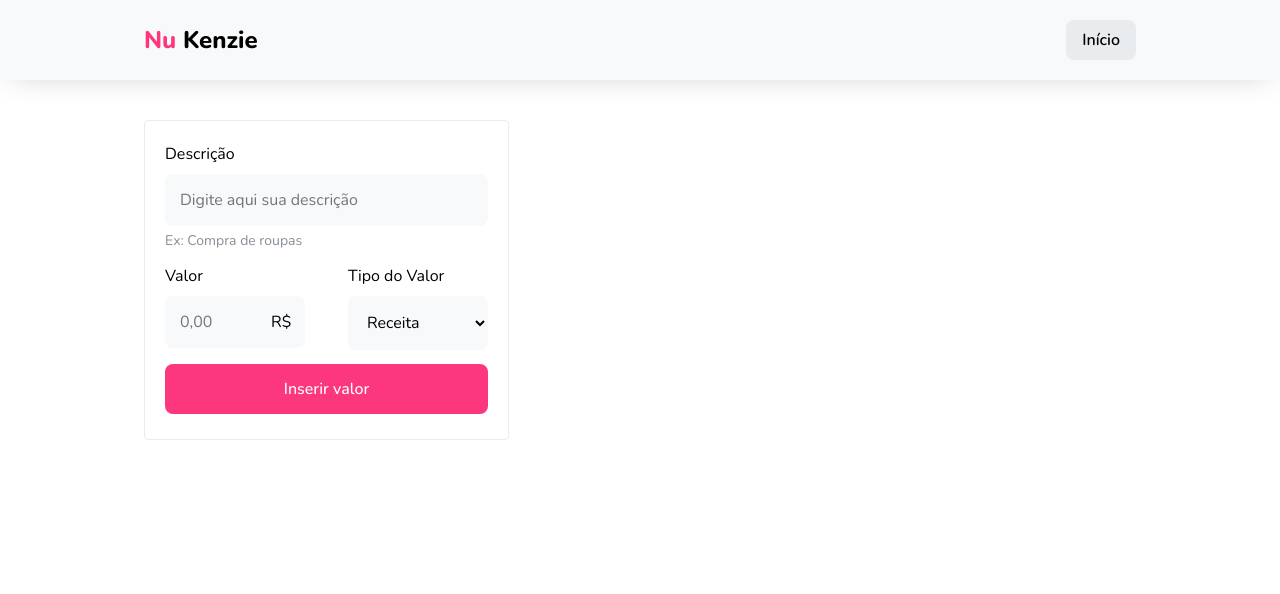
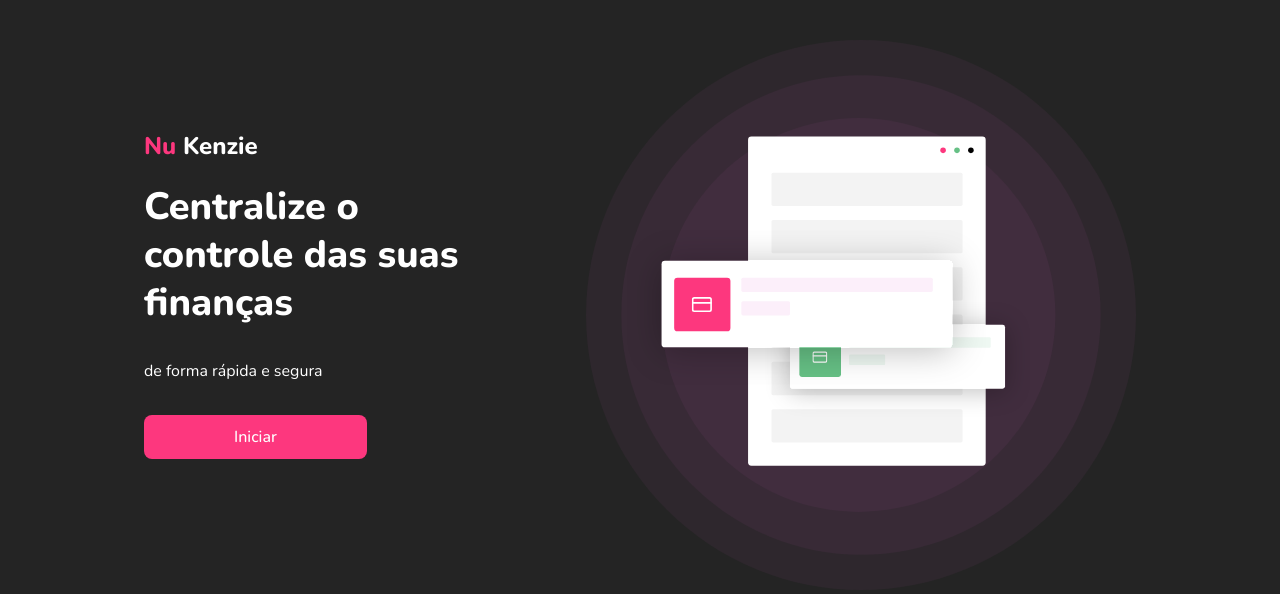
Before and after one commit to Kenzie-Academy-Brasil-Developers/nu-kenzie-react-app, a React (Vite) app in the folder nu-kenzie/: page / in a window 1280 px wide. Shown: the top 594 px of the page. Built offline with nearby package versions, Linux system fonts and the light colour scheme.

Commit message:
feat: conditional render

```diff
--- a/nu-kenzie/src/App.jsx
+++ b/nu-kenzie/src/App.jsx
@@ -6,21 +6,29 @@ import { Figure } from './components/Opening Page/Figure/figure'
 import { Section } from './components/Opening Page/Section/section'
 
 function App() {
+  const [page, setPage] = useState(true)
 
+  function openingPage () {
+    setPage(false)
+  }
+
+  function homePage () {
+    setPage(true)
+  }
 
   return (
+    page ?
+    (<div className="container App">
+      <Section openingPage={openingPage}/>
+      <Figure/>
+    </div>) :
 
-    // <div className="container App">
-    //   <Section/>
-    //   <Figure/>
-    // </div>
-
-    <>
-      <Header/>
+    (<div className='bg-white'>
+      <Header homePage={homePage}/>
       <div className='container'>
         <Form/>
       </div>
-    </>
+    </div>)
 
   )
 }
--- a/nu-kenzie/src/components/Home Page/Form/form.jsx
+++ b/nu-kenzie/src/components/Home Page/Form/form.jsx
@@ -9,7 +9,7 @@ export function Form () {
             <div>
                 <div>
                     <label htmlFor="value">Valor</label>
-                    <input type="text" id='value' name='value' placeholder='0,00'/>
+                    <input type="text" id='value' name='value' placeholder='0.00'/>
                     <label htmlFor="value" className='value-label'>R$</label>
                 </div>
 
--- a/nu-kenzie/src/components/Home Page/Header/header.css
+++ b/nu-kenzie/src/components/Home Page/Header/header.css
@@ -1,3 +1,8 @@
+.bg-white{
+    background-color: #ffffff;
+    height: 100vh;
+}
+
 .header{
     background-color: var(--grey4);
     box-shadow: 0px 4px 32px -12px rgba(0, 0, 0, 0.25);
--- a/nu-kenzie/src/components/Home Page/Header/header.jsx
+++ b/nu-kenzie/src/components/Home Page/Header/header.jsx
@@ -1,11 +1,11 @@
 import './header.css'
 
-export function Header () {
+export function Header ({homePage}) {
     return (
         <header className='header'>
             <div className='container'>
                 <h1><span>Nu</span> Kenzie</h1>
-                <button>Início</button>
+                <button onClick={homePage}>Início</button>
             </div>
         </header>
     )
--- a/nu-kenzie/src/components/Opening Page/Section/section.css
+++ b/nu-kenzie/src/components/Opening Page/Section/section.css
@@ -5,6 +5,7 @@
 .section h1{
     font-size: var(--size2);
     font-weight: var(--weight8);
+    color: var(--white);
     margin-bottom: 25px;
 }
 
@@ -13,6 +14,7 @@
 }
 
 .section p{
+    color: var(--white);
     font-weight: var(--weight8);
     font-size: 38px;
     line-height: 48px;
@@ -25,6 +27,7 @@
 }
 
 .section button{
+    color: var(--white);
     background-color: var(--brand1);
     padding: 14px 90px;
     font-weight: var(--weight5);
--- a/nu-kenzie/src/components/Opening Page/Section/section.jsx
+++ b/nu-kenzie/src/components/Opening Page/Section/section.jsx
@@ -1,16 +1,13 @@
 import './section.css'
 
-export function Section () {
-    function goToHomePage() {
-
-    }
+export function Section ({openingPage}) {
 
     return (
         <section className='section'>
             <h1><span>Nu</span> Kenzie</h1>
             <p>Centralize o controle das suas finanças</p>
             <p>de forma rápida e segura</p>
-            <button onClick={goToHomePage}>Iniciar</button>
+            <button onClick={openingPage}>Iniciar</button>
         </section>
     )
 }
--- a/nu-kenzie/src/globalStyle.css
+++ b/nu-kenzie/src/globalStyle.css
@@ -23,9 +23,19 @@ time, mark, audio, video, button, input, select, textarea {
   box-sizing: border-box;
   text-decoration: none;
   list-style: none;
-  /* background-color: #242424; */
   font-family: 'Nunito', sans-serif;
-  /* color: #ffffff; */
+}
+
+body{
+  background-color: #242424;
+}
+
+button {
+  border-radius: 8px;
+  padding: 0.6em 1.2em;
+  font-size: 1em;
+  font-weight: 500;
+  cursor: pointer;
 }
 
 :root {
@@ -57,13 +67,6 @@ time, mark, audio, video, button, input, select, textarea {
   --weight4: 400;
 }
 
-button {
-  border-radius: 8px;
-  padding: 0.6em 1.2em;
-  font-size: 1em;
-  font-weight: 500;
-  cursor: pointer;
-}
 
 .container{
   width: 80%;
```
